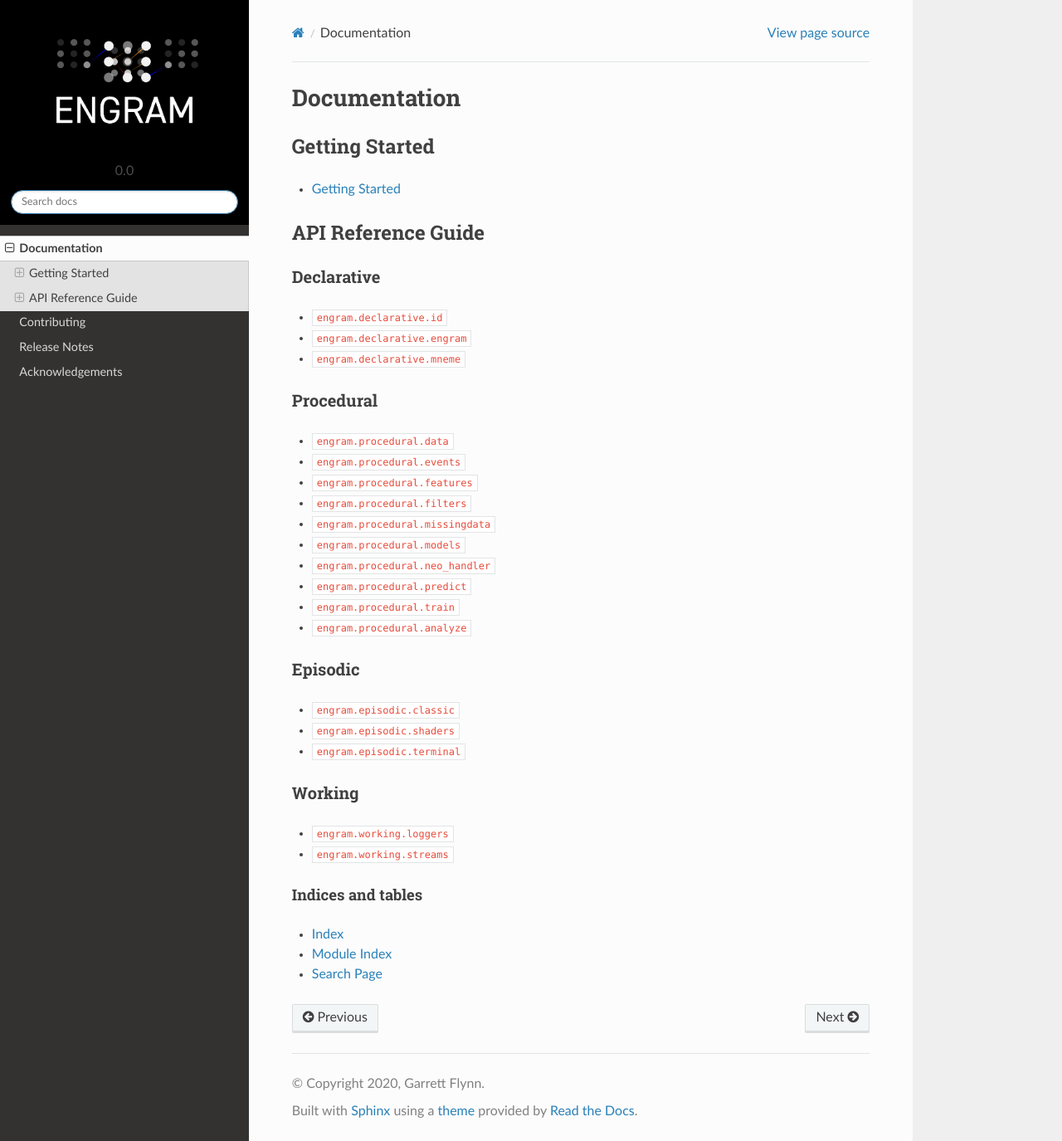
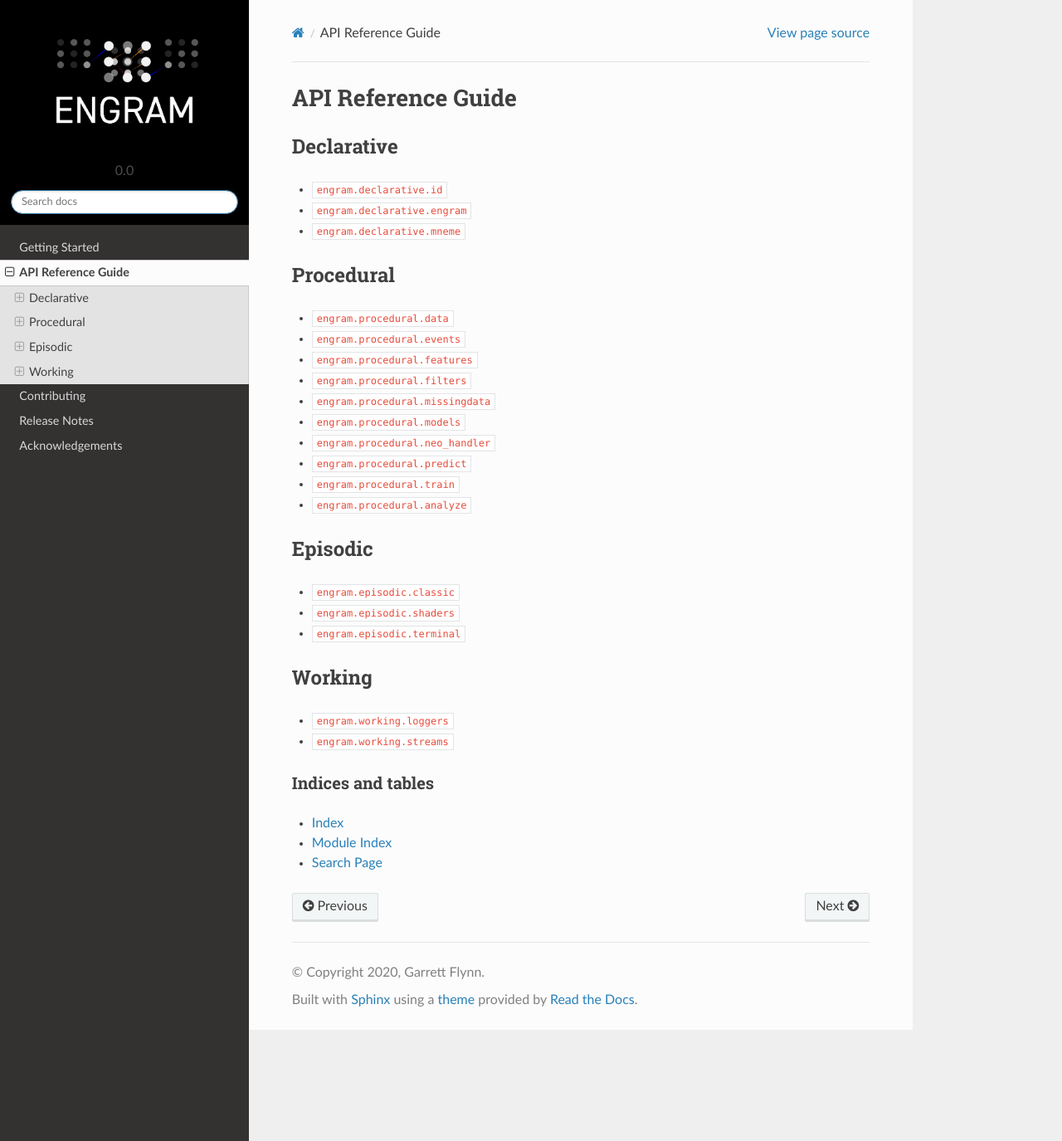
Before and after one commit to garrettmflynn/ENGRAM, a Sphinx documentation site: the page built from docs/source/API.rst, in a window 1280 px wide and 1375 px high. Shown: the whole window at 83% size. Built offline with Sphinx 7.4.7 and the Read the Docs theme 2.0.0, drawn with Linux system fonts in a browser that asks for light colours; pages that are not in the unit, such as notebooks, are missing from menus.

Commit message:
Improved documentation (to reflect current state of the project)

```diff
--- a/docs/source/Documentation.rst
+++ b/docs/source/API.rst
@@ -1,16 +1,4 @@
-.. _docs:
-
-======================================
-Documentation
-======================================
-
-Getting Started
----------------------
-.. toctree::
-    :maxdepth: 1
-
-    GettingStarted
-
+.. _api:
 
 API Reference Guide
 ---------------------
```
Also changed, not shown: docs/source/GettingStarted.rst (+5 -17 lines), docs/source/index.rst (+10 -1 lines).
